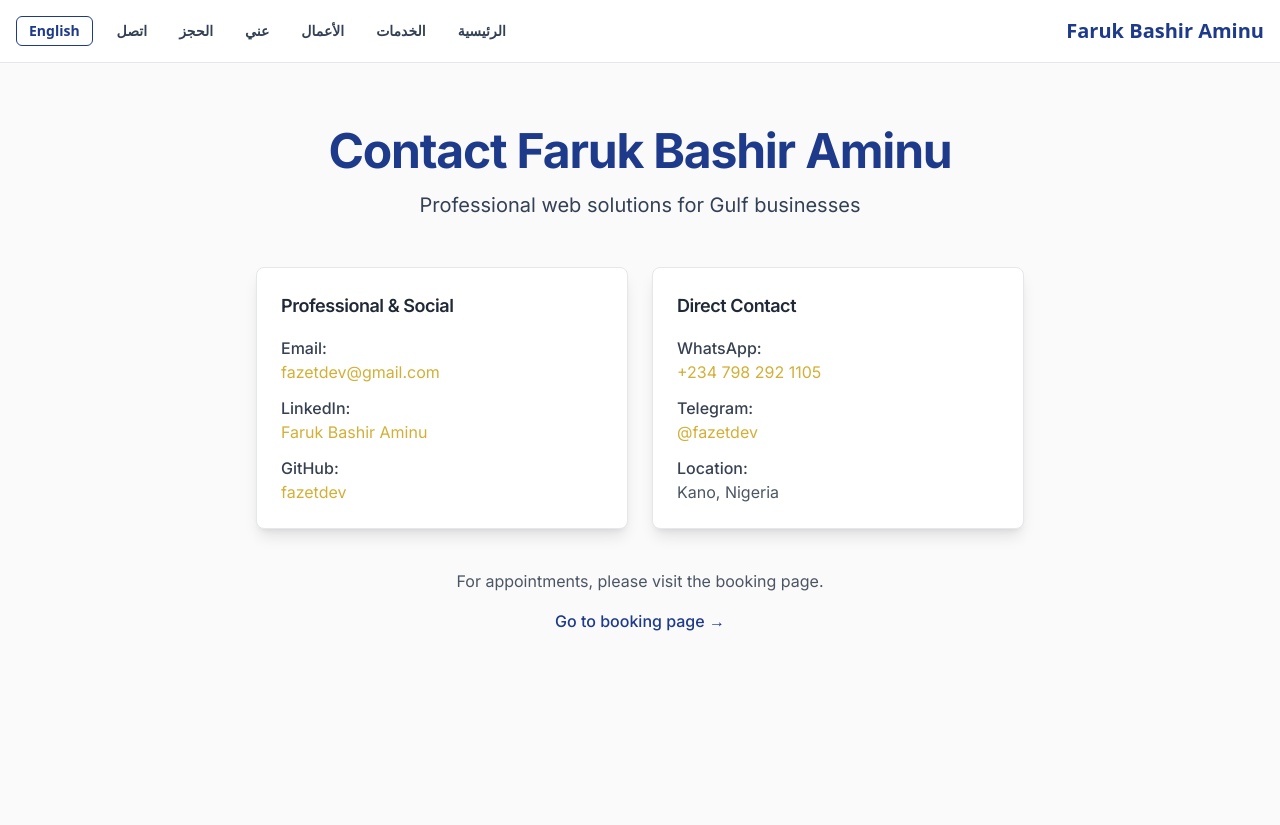
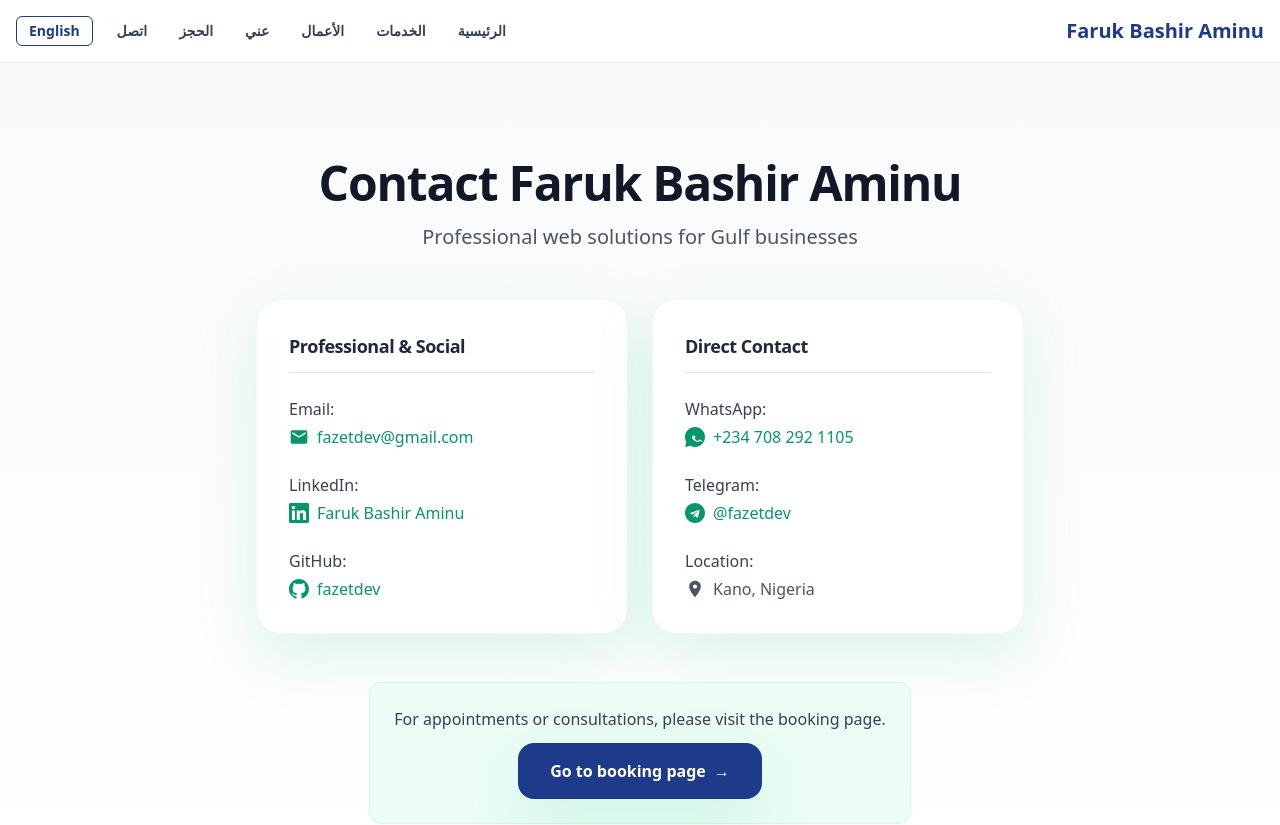
Before and after one commit to fazetdev/fazet.dev, a Next.js app: page /ar/contact in a window 1280 px wide. Shown: the top 825 px of the page. Built offline with nearby package versions, Linux system fonts and the light colour scheme; what tailwindcss-rtl would draw is missing.

Commit message:
Fix contact whatsapp and linkedl

```diff
--- a/app/[locale]/contact/page.js
+++ b/app/[locale]/contact/page.js
@@ -19,7 +19,7 @@ export default function Contact({ params }) {
       },
       contacts: {
         email: "fazetdev@gmail.com",
-        linkedin: "www.linkedin.com/in/faruk-bashir-aminu-65b30b36b",
+        linkedin: "https://www.linkedin.com/in/faruk-bashir-aminu-65b30b36b", // Fixed URL
         github: "https://github.com/fazetdev",
         whatsapp: "https://wa.me/2347082921105",
         telegram: "https://t.me/fazetdev",
@@ -39,7 +39,7 @@ export default function Contact({ params }) {
       },
       contacts: {
         email: "fazetdev@gmail.com",
-        linkedin: "www.linkedin.com/in/faruk-bashir-aminu-65b30b36b",
+        linkedin: "https://www.linkedin.com/in/faruk-bashir-aminu-65b30b36b", // Fixed URL
         github: "https://github.com/fazetdev",
         whatsapp: "https://wa.me/2347082921105",
         telegram: "https://t.me/fazetdev",
@@ -52,76 +52,133 @@ export default function Contact({ params }) {
 
   return (
     <div
-      className={`min-h-screen bg-background ${locale === "ar" ? "font-arabic" : "font-english"}`}
+      className="min-h-screen bg-gradient-to-b from-gray-50 to-white"
       dir={locale === "ar" ? "rtl" : "ltr"}
     >
-      {/* Contact Section - NO DUPLICATE HEADER */}
-      <section className="py-16 px-4">
+      <section className="section-padding">
         <div className="max-w-3xl mx-auto">
           {/* Title */}
           <div className="text-center mb-12">
-            <h1 className="text-4xl md:text-5xl font-bold text-primary mb-4">{t.title}</h1>
-            <p className="text-xl text-text">{t.subtitle}</p>
+            <h1 className="text-4xl md:text-5xl font-bold text-gray-900 mb-4">
+              {t.title}
+            </h1>
+            <p className="text-xl text-gray-600">{t.subtitle}</p>
           </div>
 
           {/* Contact Info Cards */}
           <div className="grid grid-cols-1 md:grid-cols-2 gap-6">
-            <div className="bg-white rounded-lg shadow-lg p-6 border border-gray-200 space-y-4">
-              <h3 className="font-semibold text-gray-800 text-lg mb-3">
+            {/* Professional Card */}
+            <div className="card-luxury">
+              <h3 className="font-semibold text-gray-800 text-lg mb-6 border-b pb-3">
                 {locale === "ar" ? "مهني واجتماعي" : "Professional & Social"}
               </h3>
-              <div className="space-y-3">
+              <div className="space-y-6">
                 <div>
-                  <p className="font-medium text-gray-700">{t.labels.email}:</p>
-                  <a href={`mailto:${t.contacts.email}`} className="text-accent hover:underline">{t.contacts.email}</a>
+                  <p className="font-medium text-gray-700 mb-1">{t.labels.email}:</p>
+                  <a
+                    href={`mailto:${t.contacts.email}`}
+                    className="text-emerald-600 hover:text-emerald-700 hover:underline flex items-center"
+                  >
+                    <svg className="w-5 h-5 mr-2" fill="currentColor" viewBox="0 0 24 24">
+                      <path d="M20 4H4c-1.1 0-1.99.9-1.99 2L2 18c0 1.1.9 2 2 2h16c1.1 0 2-.9 2-2V6c0-1.1-.9-2-2-2zm0 4l-8 5-8-5V6l8 5 8-5v2z"/>
+                    </svg>
+                    {t.contacts.email}
+                  </a>
                 </div>
                 <div>
-                  <p className="font-medium text-gray-700">{t.labels.linkedin}:</p>
-                  <a href={t.contacts.linkedin} target="_blank" className="text-accent hover:underline">
+                  <p className="font-medium text-gray-700 mb-1">{t.labels.linkedin}:</p>
+                  <a
+                    href={t.contacts.linkedin}
+                    target="_blank"
+                    rel="noopener noreferrer"
+                    className="text-emerald-600 hover:text-emerald-700 hover:underline flex items-center"
+                  >
+                    <svg className="w-5 h-5 mr-2" fill="currentColor" viewBox="0 0 24 24">
+                      <path d="M20.447 20.452h-3.554v-5.569c0-1.328-.027-3.037-1.852-3.037-1.853 0-2.136 1.445-2.136 2.939v5.667H9.351V9h3.414v1.561h.046c.477-.9 1.637-1.85 3.37-1.85 3.601 0 4.267 2.37 4.267 5.455v6.286zM5.337 7.433c-1.144 0-2.063-.926-2.063-2.065 0-1.138.92-2.063 2.063-2.063 1.14 0 2.064.925 2.064 2.063 0 1.139-.925 2.065-2.064 2.065zm1.782 13.019H3.555V9h3.564v11.452zM22.225 0H1.771C.792 0 0 .774 0 1.729v20.542C0 23.227.792 24 1.771 24h20.451C23.2 24 24 23.227 24 22.271V1.729C24 .774 23.2 0 22.222 0h.003z"/>
+                    </svg>
                     {locale === "ar" ? "فرّوق بشير أمينو" : "Faruk Bashir Aminu"}
                   </a>
                 </div>
                 <div>
-                  <p className="font-medium text-gray-700">{t.labels.github}:</p>
-                  <a href={t.contacts.github} target="_blank" className="text-accent hover:underline">fazetdev</a>
+                  <p className="font-medium text-gray-700 mb-1">{t.labels.github}:</p>
+                  <a
+                    href={t.contacts.github}
+                    target="_blank"
+                    rel="noopener noreferrer"
+                    className="text-emerald-600 hover:text-emerald-700 hover:underline flex items-center"
+                  >
+                    <svg className="w-5 h-5 mr-2" fill="currentColor" viewBox="0 0 24 24">
+                      <path d="M12 0c-6.626 0-12 5.373-12 12 0 5.302 3.438 9.8 8.207 11.387.599.111.793-.261.793-.577v-2.234c-3.338.726-4.033-1.416-4.033-1.416-.546-1.387-1.333-1.756-1.333-1.756-1.089-.745.083-.729.083-.729 1.205.084 1.839 1.237 1.839 1.237 1.07 1.834 2.807 1.304 3.492.997.107-.775.418-1.305.762-1.604-2.665-.305-5.467-1.334-5.467-5.931 0-1.311.469-2.381 1.236-3.221-.124-.303-.535-1.524.117-3.176 0 0 1.008-.322 3.301 1.23.957-.266 1.983-.399 3.003-.404 1.02.005 2.047.138 3.006.404 2.291-1.552 3.297-1.23 3.297-1.23.653 1.653.242 2.874.118 3.176.77.84 1.235 1.911 1.235 3.221 0 4.609-2.807 5.624-5.479 5.921.43.372.823 1.102.823 2.222v3.293c0 .319.192.694.801.576 4.765-1.589 8.199-6.086 8.199-11.386 0-6.627-5.373-12-12-12z"/>
+                    </svg>
+                    fazetdev
+                  </a>
                 </div>
               </div>
             </div>
 
-            <div className="bg-white rounded-lg shadow-lg p-6 border border-gray-200 space-y-4">
-              <h3 className="font-semibold text-gray-800 text-lg mb-3">
+            {/* Direct Contact Card */}
+            <div className="card-luxury">
+              <h3 className="font-semibold text-gray-800 text-lg mb-6 border-b pb-3">
                 {locale === "ar" ? "اتصال مباشر" : "Direct Contact"}
               </h3>
-              <div className="space-y-3">
+              <div className="space-y-6">
                 <div>
-                  <p className="font-medium text-gray-700">{t.labels.whatsapp}:</p>
-                  <a href={t.contacts.whatsapp} target="_blank" className="text-accent hover:underline">+234 798 292 1105</a>
+                  <p className="font-medium text-gray-700 mb-1">{t.labels.whatsapp}:</p>
+                  <a
+                    href={t.contacts.whatsapp}
+                    target="_blank"
+                    rel="noopener noreferrer"
+                    className="text-emerald-600 hover:text-emerald-700 hover:underline flex items-center"
+                  >
+                    <svg className="w-5 h-5 mr-2" fill="currentColor" viewBox="0 0 24 24">
+                      <path d="M12 0C5.373 0 0 5.373 0 12c0 2.126.549 4.125 1.517 5.861L.057 24l6.219-1.537A11.956 11.956 0 0012 24c6.627 0 12-5.373 12-12S18.627 0 12 0zm5.696 16.872c-.188.525-.939.96-1.529 1.085-.414.087-.954.195-2.793-.416-2.266-.754-3.726-2.652-3.84-2.775-.115-.123-.916-1.211-.916-2.311 0-1.1.55-1.635.825-1.925.275-.29.6-.36.825-.36.213 0 .412.005.588.01.18.006.423-.052.66.384.238.436.812 1.512.888 1.622.077.11.128.244.038.397-.09.154-.135.244-.275.384-.138.14-.29.313-.413.42-.138.115-.293.24-.126.475.167.234.739.997 1.584 1.616 1.073.78 1.981 1.018 2.317 1.126.336.108.532.087.724-.053.192-.14.82-.96 1.042-1.315.222-.355.444-.298.724-.173.28.125 1.78.838 2.085.991.306.153.508.229.584.358.077.13.077.754-.111 1.279z"/>
+                    </svg>
+                    +234 708 292 1105
+                  </a>
                 </div>
                 <div>
-                  <p className="font-medium text-gray-700">{t.labels.telegram}:</p>
-                  <a href={t.contacts.telegram} target="_blank" className="text-accent hover:underline">@fazetdev</a>
+                  <p className="font-medium text-gray-700 mb-1">{t.labels.telegram}:</p>
+                  <a
+                    href={t.contacts.telegram}
+                    target="_blank"
+                    rel="noopener noreferrer"
+                    className="text-emerald-600 hover:text-emerald-700 hover:underline flex items-center"
+                  >
+                    <svg className="w-5 h-5 mr-2" fill="currentColor" viewBox="0 0 24 24">
+                      <path d="M12 0C5.373 0 0 5.373 0 12s5.373 12 12 12 12-5.373 12-12S18.627 0 12 0zm5.562 8.157l-1.895 8.945c-.129.578-.466.722-.946.449l-2.615-1.926-1.26 1.213c-.14.14-.258.258-.517.258l.185-2.631 4.832-4.366c.211-.188-.046-.292-.327-.103l-5.978 3.767-2.574-.801c-.56-.174-.571-.56.118-.832l10.066-3.882c.467-.175.875.103.723.832z"/>
+                    </svg>
+                    @fazetdev
+                  </a>
                 </div>
                 <div>
-                  <p className="font-medium text-gray-700">{t.labels.location}:</p>
-                  <p className="text-gray-600">{t.contacts.location}</p>
+                  <p className="font-medium text-gray-700 mb-1">{t.labels.location}:</p>
+                  <div className="text-gray-600 flex items-center">
+                    <svg className="w-5 h-5 mr-2" fill="currentColor" viewBox="0 0 24 24">
+                      <path d="M12 2C8.13 2 5 5.13 5 9c0 5.25 7 13 7 13s7-7.75 7-13c0-3.87-3.13-7-7-7zm0 9.5c-1.38 0-2.5-1.12-2.5-2.5s1.12-2.5 2.5-2.5 2.5 1.12 2.5 2.5-1.12 2.5-2.5 2.5z"/>
+                    </svg>
+                    {t.contacts.location}
+                  </div>
                 </div>
               </div>
             </div>
           </div>
 
-          {/* Simple note about booking */}
-          <div className="mt-10 text-center text-gray-600">
-            <p>
+          {/* Booking note */}
+          <div className="mt-12 text-center">
+            <div className="bg-emerald-50 border border-emerald-100 rounded-xl p-6 inline-block">
+              <p className="text-gray-700 mb-3">
                 {locale === "ar"
-                ? "للحصول على موعد، يرجى زيارة صفحة الحجز."
-                : "For appointments, please visit the booking page."}
+                  ? "للحصول على موعد أو استشارة، يرجى زيارة صفحة الحجز."
+                  : "For appointments or consultations, please visit the booking page."}
               </p>
               <Link
                 href={`/${locale}/book`}
-              className="inline-block mt-4 text-primary hover:underline font-medium"
+                className="btn-primary inline-flex items-center"
               >
-              {locale === "ar" ? "اذهب إلى صفحة الحجز →" : "Go to booking page →"}
+                {locale === "ar" ? "اذهب إلى صفحة الحجز" : "Go to booking page"}
+                <span className="ml-2 group-hover:translate-x-1 transition-transform">→</span>
               </Link>
+            </div>
           </div>
         </div>
       </section>
```
Lines whose indentation alone changed are shown as unchanged.
